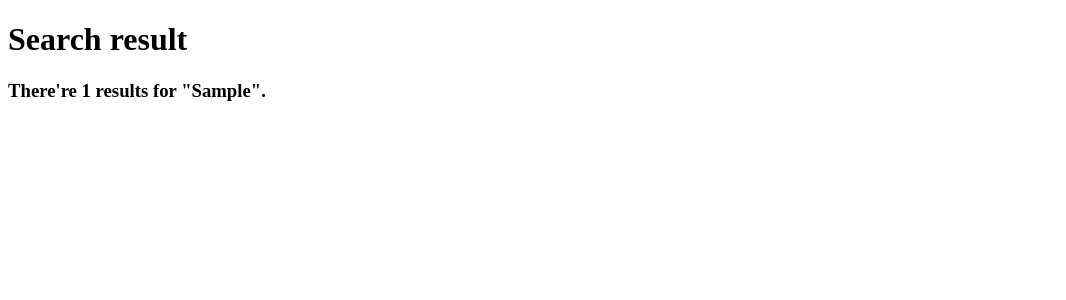
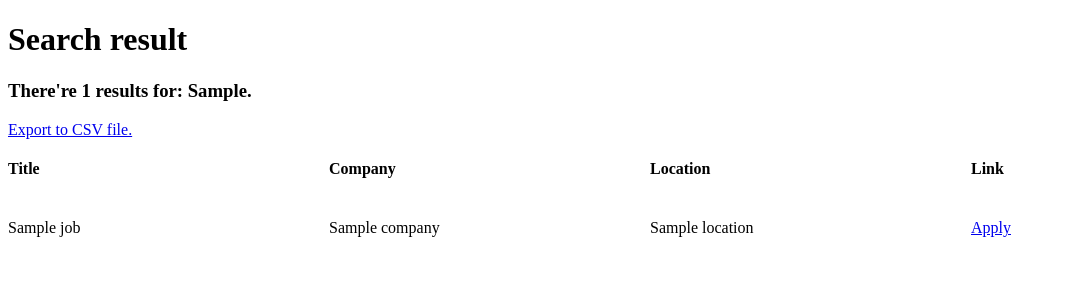
Before and after one commit to SurimYuk/Job_boards, a Flask app: template templates/report.html in a window 1280 px wide. Shown: the top 300 px of the page, without its empty margins (0-1066 px from the left). Run offline with Flask 2, Linux system fonts and the light colour scheme; the template is opened without the code that fills it: most values are stand-ins (such as "Sample title", 1, 10 or a date in 2020).

Commit message:
rendering and export

```diff
--- a/indeed.py
+++ b/indeed.py
@@ -31,9 +31,8 @@ def extract_job(html):
       else:
           company = company.string
       company = company.strip()
-    except Exception as ex:
-      print(ex)
-      print(title)
+    except:
+      pass
 
     location = html.find("div", {"class": "recJobLoc"})["data-rc-loc"]
     job_id = html["data-jk"]
--- a/main.py
+++ b/main.py
@@ -1,9 +1,11 @@
-from flask import Flask, render_template, request, redirect
+from flask import Flask, render_template, request, redirect, send_file
 from scrapper import get_jobs
+from exporter import save_to_file
 
 app = Flask("Super Scrapper")
 
 db = {}
+
 
 @app.route("/")
 def home():
@@ -15,16 +17,30 @@ def report():
     word = request.args.get("word")
     if word:
         word = word.lower()
-        fromDB = db.get(word)
-        if fromDB:
-            jobs = fromDB
+        existing_jobs = db.get(word)
+        if existing_jobs:
+            jobs = existing_jobs
         else:
             jobs = get_jobs(word)
             db[word] = jobs
     else:
         return redirect("/")
     return render_template(
-        "report.html", gotWord=word, resultsNumber=len(jobs))
+        "report.html", gotWord=word, resultsNumber=len(jobs), jobs=jobs)
 
+@app.route("/export")
+def export():
+  word = request.args.get("word")
+  try:
+    if not word:
+      raise Exception()
+    word = word.lower()
+    jobs = db.get(word)
+    if not jobs:
+      raise Exception()
+    save_to_file(jobs, word)
+    return send_file(f"{word}.csv", as_attachment=True)
+  except:
+    return redirect("/")
 
 app.run(host="0.0.0.0")
--- a/scrapper.py
+++ b/scrapper.py
@@ -5,6 +5,6 @@ from stackoverflow import get_jobs as get_so_jobs
 def get_jobs(word):
   indeed_jobs = get_indeed_jobs(word)
   so_jobs = get_so_jobs(word)
-  jobs = indeed_jobs + so_jobs
+  jobs = so_jobs + indeed_jobs
   return jobs
 #save_to_file(jobs)
--- a/templates/report.html
+++ b/templates/report.html
@@ -5,10 +5,30 @@
 	<meta charset="UTF-8">
 	<meta name="viewport" content="width=device-width, initial-scale=1.0">
 	<title>Job Search</title>
+  <style>
+    section {
+      display: grid;
+      gap: 20px;
+      grid-template-columns: repeat(4,1fr);
+    }
+  </style>
 </head>
 
 <body>
   <h1>Search result</h1>
-	<h3>There're {{resultsNumber}} results for "{{gotWord}}".</h3>
+	<h3>There're {{resultsNumber}} results for: {{gotWord}}.</h3>
+  <a href="/export?word={{gotWord}}">Export to CSV file.</a>
+  <section>
+    <h4>Title</h4>
+    <h4>Company</h4>
+    <h4>Location</h4>
+    <h4>Link</h4>
+    {%for job in jobs%}
+      <span>{{job.title}}</span>
+      <span>{{job.company}}</span>
+      <span>{{job.location}}</span>
+      <a href="{{job.link}}">Apply</a>
+    {%endfor%}
+  </section>
 </body>
 </html>
```
Also changed, not shown: exporter.py (added, +9 -0 lines).
